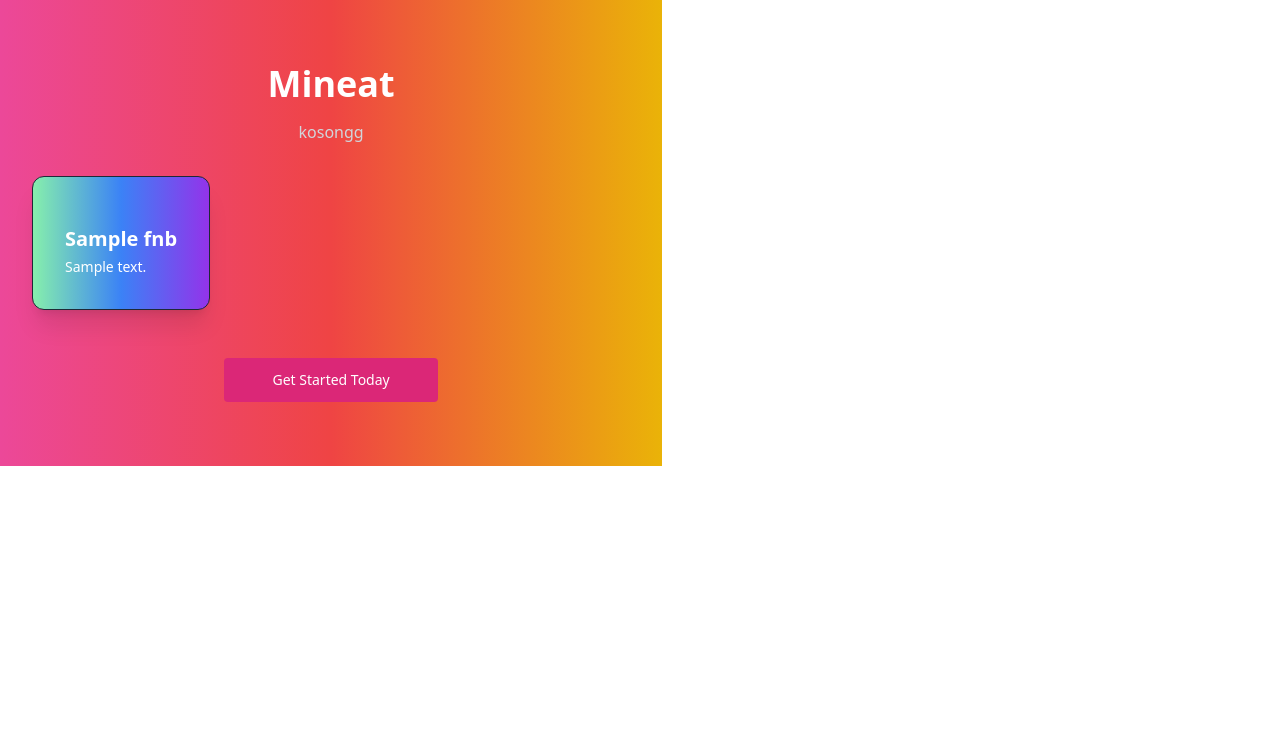
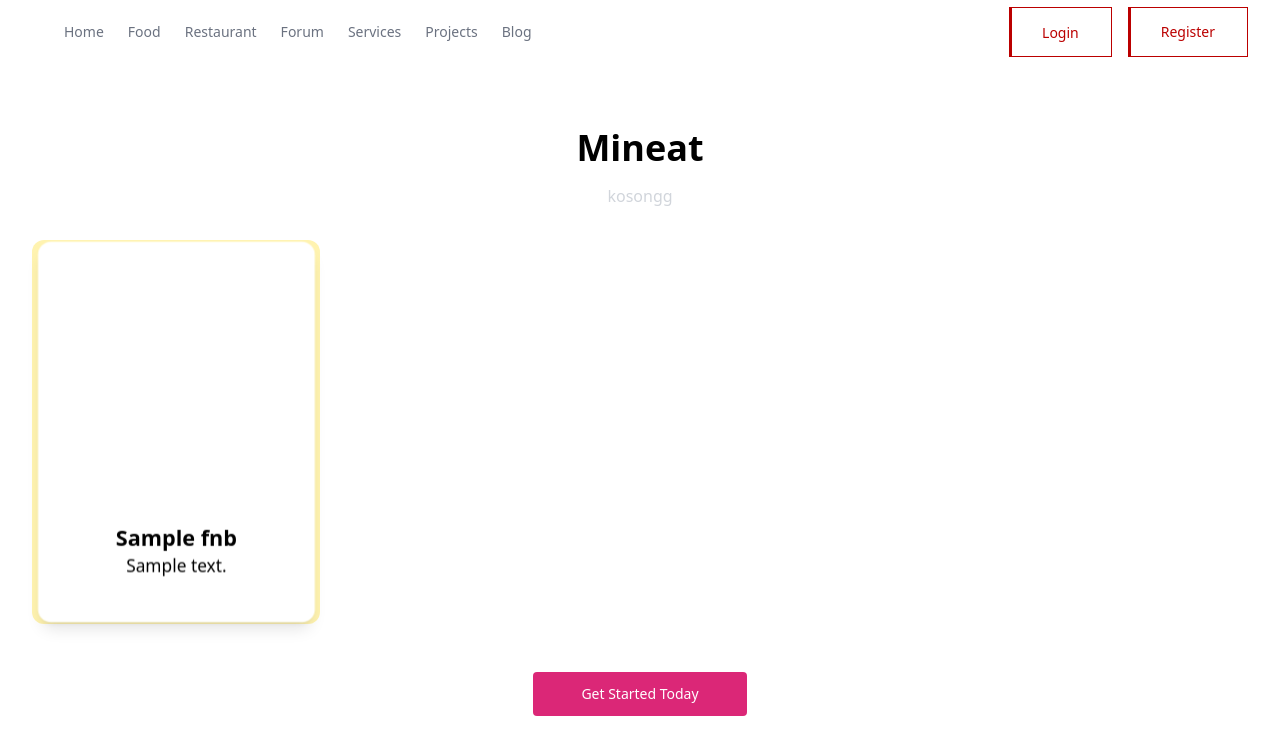
Before and after one commit to C04-PBP/mineat, a Django app: page /fnb/ in a window 1280 px wide. Shown: the top 755 px of the page. Run offline with Django 5.2, Linux system fonts and the light colour scheme; tables that the repository leaves empty hold one stand-in row (values such as "Sample post"); some libraries are stand-ins or nearby versions.

Commit message:
Food navbar

```diff
--- a/fnb/templates/show_fnb.html
+++ b/fnb/templates/show_fnb.html
@@ -1,13 +1,24 @@
 {% extends 'base.html' %}
 {% block meta %}
 <title>Fnb</title>
+<style>
+    .tilt-card-container {
+        perspective: 1000px;
+    }
+    .tilt-card {
+        transform-style: preserve-3d;
+        transition: transform 0.3s ease-out;
+    }
+</style>
 {% endblock meta %}
 
 {% block content %}
+{% include 'show_header.html' %}
+
 
 <div class="flex flex-row gap-4">
 
-  <section class="bg-gradient-to-r from-pink-500 via-red-500 to-yellow-500 text-white">
+  <section>
       <div class="mx-auto max-w-screen-xl px-4 py-8 sm:px-6 sm:py-12 lg:px-8 lg:py-16">
         <div class="mx-auto max-w-lg text-center">
           <h2 class="text-3xl font-bold sm:text-4xl">Mineat</h2>
@@ -17,23 +28,20 @@
           </p>
         </div>
 
-        <!-- Mulai iterasi makanan -->
-        <div class="mt-8 grid grid-cols-1 gap-8 md:grid-cols-2 lg:grid-cols-3">
+        <!-- Iterating food cards -->
+        <div class="mt-8 grid grid-cols-1 gap-8 md:grid-cols-2 lg:grid-cols-4">
           {% for fnb in fnbs %}
-              <a
-              class=" bg-gradient-to-r from-green-300 via-blue-500 to-purple-600 block rounded-xl border border-gray-800 p-8 shadow-xl transition hover:border-black-500/10 hover:shadow-red-500/10"
-              href="#">
-
-
-
-              <h2 class="mt-4 text-xl font-bold text-white">{{ fnb.name }}</h2>
-
-              <p class="mt-1 text-sm text-white">
-              {{ fnb.description }}
-              </p>
-          </a>
+          <div class="tilt-card-container">
+            <div class="tilt-card relative h-96 w-72 rounded-xl bg-gradient-to-br from-[#FFF3B0] to-[#FFF3B0]">
+                <div class="absolute inset-4 grid place-content-center rounded-xl bg-white shadow-lg" style="transform: translateZ(75px);">
+                    <div class="absolute bottom-10 w-full">
+                      <p class="text-center text-xl font-bold text-black" style="transform: translateZ(50px);">{{ fnb.name }}</p>
+                      <p class="text-center text-l text-black" style="transform: translateZ(50px);">{{ fnb.description }}</p>
+                    </div>
+                </div>
+            </div>
+          </div>
           {% endfor %}
-
         </div>
 
         <div class="mt-12 text-center">
@@ -47,4 +55,31 @@
       </div>
   </section>
 </div>
+
+<script>
+    const tiltCards = document.querySelectorAll('.tilt-card');
+    const ROTATION_RANGE = 32.5;
+    const HALF_ROTATION_RANGE = ROTATION_RANGE / 2;
+
+    tiltCards.forEach(tiltCard => {
+        tiltCard.addEventListener('mousemove', (e) => {
+            const rect = tiltCard.getBoundingClientRect();
+            const width = rect.width;
+            const height = rect.height;
+
+            const mouseX = (e.clientX - rect.left) * ROTATION_RANGE;
+            const mouseY = (e.clientY - rect.top) * ROTATION_RANGE;
+
+            const rX = (mouseY / height - HALF_ROTATION_RANGE) * -1;
+            const rY = mouseX / width - HALF_ROTATION_RANGE;
+
+            tiltCard.style.transform = `rotateX(${rX}deg) rotateY(${rY}deg)`;
+        });
+
+        tiltCard.addEventListener('mouseleave', () => {
+            tiltCard.style.transform = 'rotateX(0deg) rotateY(0deg)';
+        });
+    });
+</script>
+
 {% endblock content %}
--- a/fnb/urls.py
+++ b/fnb/urls.py
@@ -2,7 +2,7 @@ from django.urls import path
 from fnb.views import (
     show_fnb
     )
-from fnb.views import register, login_user, logout_user
+from fnb.views import register, login_user, logout_user, ajax_search_fnb
 
 
 app_name = 'fnb'
@@ -12,4 +12,5 @@ urlpatterns = [
     path('register/', register, name='register'),
     path('login/', login_user, name='login'),
     path('logout/', logout_user, name='logout'),
+    path('', ajax_search_fnb, name='ajax_search_fnb'),
 ]
--- a/fnb/views.py
+++ b/fnb/views.py
@@ -12,6 +12,8 @@ from django.urls import reverse
 from django.views.decorators.csrf import csrf_exempt
 from django.views.decorators.http import require_POST
 from django.utils.html import strip_tags
+from django.http import JsonResponse
+from django.template.loader import render_to_string
 
 # Create your views here.
 def register(request):
@@ -54,3 +56,13 @@ def show_fnb(request,food = None):
             "fnbs" : Fnb.objects.all()
         }
     return render(request,"show_fnb.html",context)
+
+def ajax_search_fnb(request):
+    query = request.GET.get('q', '')
+    if query:
+        fnbs = Fnb.objects.filter(name__icontains=query)
+    else:
+        fnbs = Fnb.objects.all()
+
+    html = render_to_string('hasil_search_fnb.html', {'fnbs': fnbs})
+    return JsonResponse({'html': html})
--- a/ingredient/templates/show_header.html
+++ b/ingredient/templates/show_header.html
@@ -5,7 +5,7 @@
 
 {% block content %}
 
-<header class="bg-white">
+<header class="bg-white sticky top-0 z-50">
   <div class="mx-auto flex h-16 max-w-screen-xl items-center gap-8 px-4 sm:px-6 lg:px-8">
     <a class="block text-teal-600" href="#">
       <span class="sr-only">Home</span>
@@ -17,6 +17,10 @@
         <ul class="flex items-center gap-6 text-sm">
           <li>
             <a class="text-gray-500 transition hover:text-gray-500/75" href="{% url 'ingredient:show_filter' %}"> Home </a>
+          </li>
+
+          <li>
+            <a class="text-gray-500 transition hover:text-gray-500/75" href="{% url 'fnb:show-fnb' %}"> Food </a>
           </li>
 
           <li>
```
Also changed, not shown: fnb/templates/hasil_search_fnb.html (added, +10 -0 lines), 1 other file.
